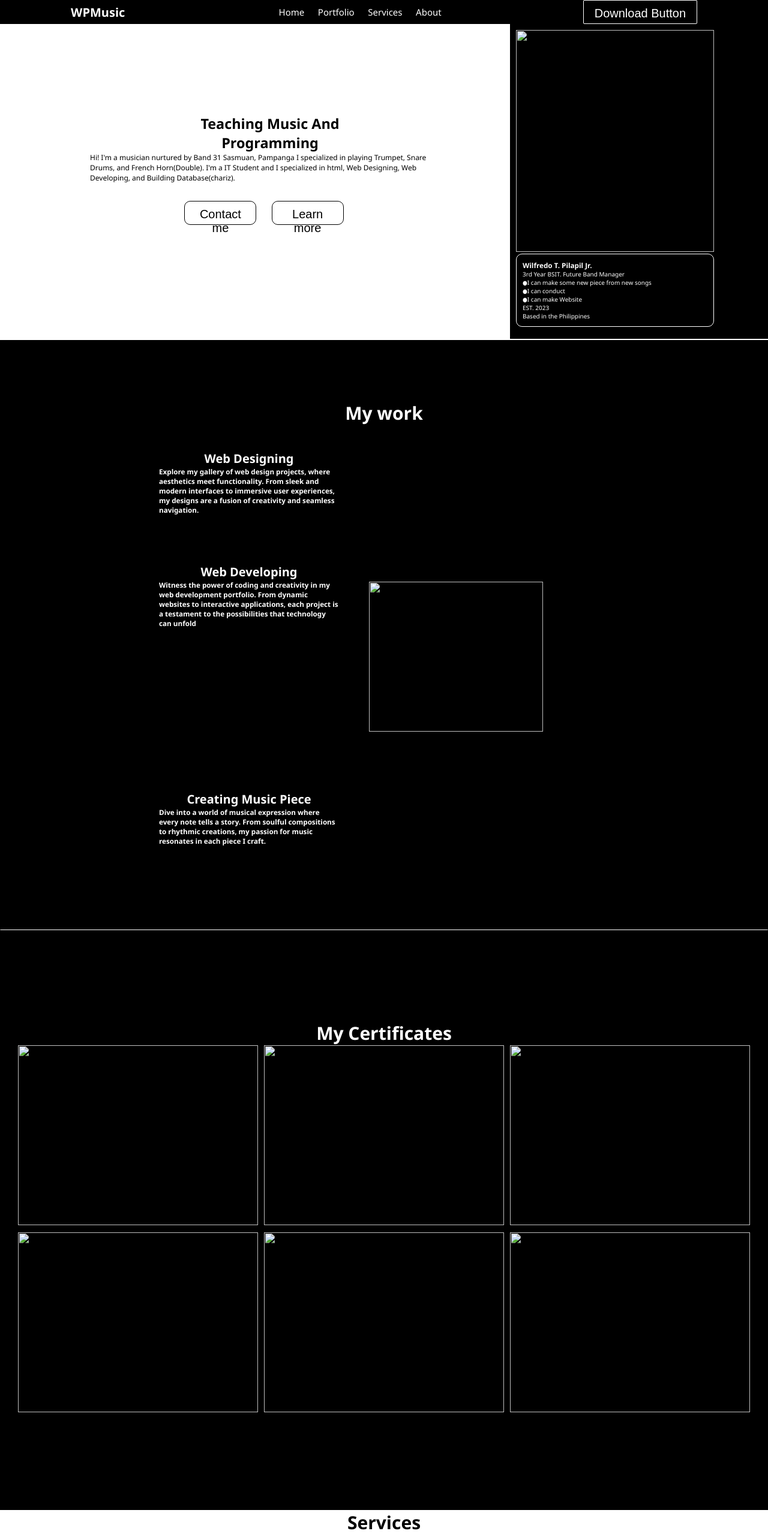
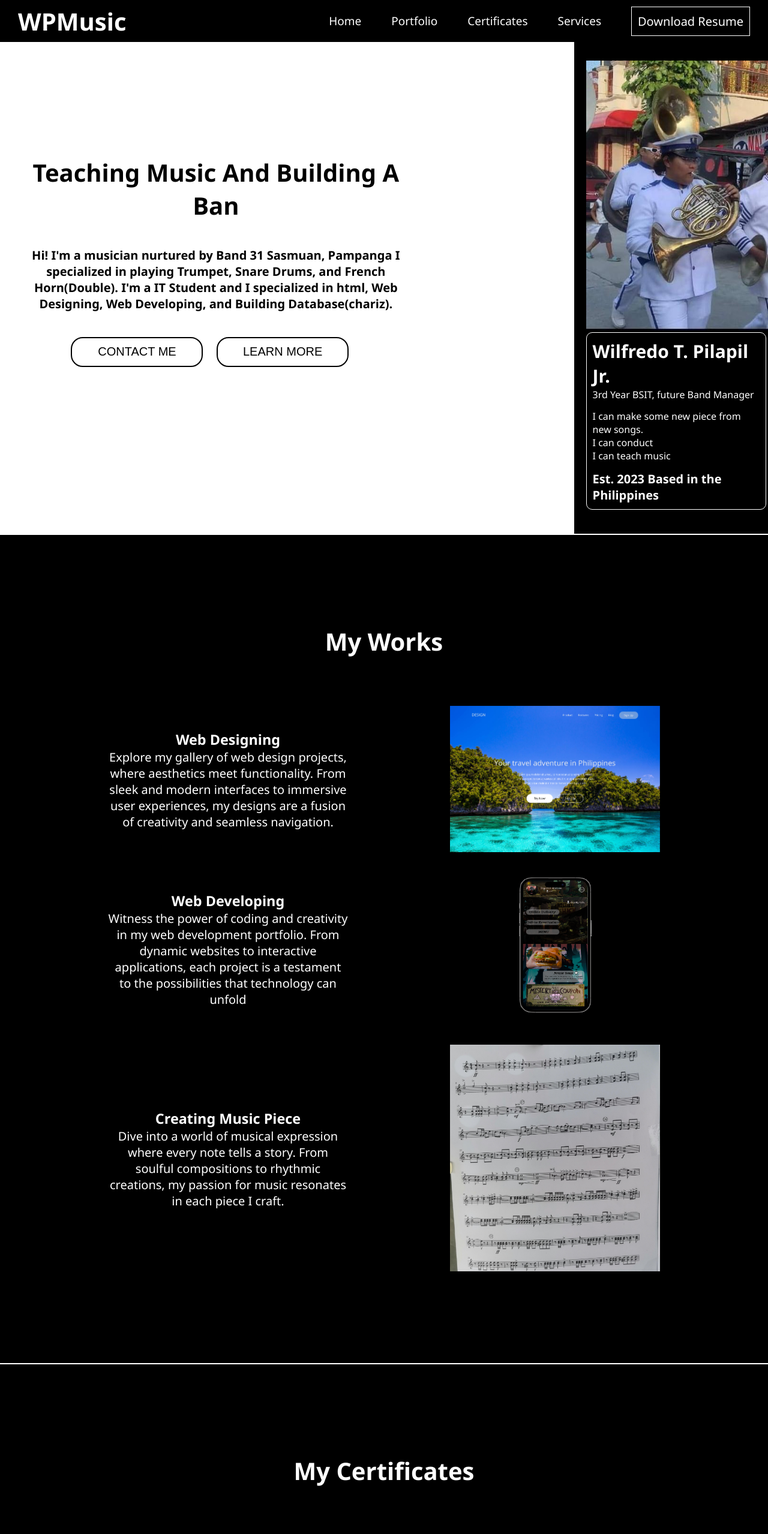
Before and after one commit to SaintLotuss/my-portfolio, a plain HTML site: page index.html in a window 1280 px wide. Shown: the top 2558 px of the page at 60% size. Drawn offline with Linux system fonts and the light colour scheme.

Commit message:
index.html

```diff
--- a/index.html
+++ b/index.html
@@ -4,301 +4,196 @@
     <meta charset="UTF-8">
     <meta name="viewport" content="width=device-width, initial-scale=1.0">
 
-    <link rel="stylesheet" href="./style.css">
-    <title>Document</title>
-</head>
+    <link rel="stylesheet" href="style.css">
 
 
 
-
-<style>
-
-    body {
-        margin: 0;
-        width: 100%;
-        height: 100%;
-        display: absolute;
-    }
-    nav {
-        display: flex;
-        align-items: center;
-        background-color: black;
-        justify-content: space-around;
-    }
-
-    li {
-        display: inline-block;
-        margin-left: 2rem;
-        color: white;
-        font-size: 2rem;
-    }
-
-    .btn {
-        height: 40px;
-        width: 190px;
-        background-color: black;
-        border: solid 1px white;
-        color: white;
-        border-radius: 2px;
-    }
-
-    #home {
-        height: 100%;
-        padding: 15rem 1rem;
-        display: grid;
-        justify-content: 2fr 1fr;
-        padding: 0 0 0 15rem;
-    }
-
-    .btn2 {
-        width: 120px;
-        height: 40px;
-        background-color: white;
-        border: solid 1px black;
-        border-radius: 10px;
-        color: black;
-    }
-
-    body {
-        margin: 0;
-    }
-
-    nav {
-        display: flex;
-        justify-content: space-around;
-        align-items: center;
-    }
-
-    li {
-        display: inline-block;
-        margin-left: 2rem;
-        font-size: 1.5rem;
-    }
-
-    #Home {
-        height: 100%;
-        padding: 10rem 0 15rem 0;
-        background-color: rgb(250, 250, 250);
-        color: white;
-    }
-    #About {
-    height: 100%;
-    padding: 10rem 1rem;
-    background-color:black;
-    color: white;;
-    border: solid 1px black;
-    display: flex;
-    align-items: center;
-    justify-content: center;
-}
-    #certificates {
-    height: 100%;
-    padding: 15rem 1rem;
-    background-color:black;
-    border: solid 1px black;
-    display: grid;
-    align-items: center;
-    justify-content: center;
-    text-align: center;
-    font-size: 4rem;
-    color: white;
-    margin: 0;
-}
-
-.int {
-    max-width: 160rem;
-    margin: 0 auto;
-}
-
-
-
-
-</style>
-
-
+    <title>Document</title>
+</head>
 <body>
-
-<section class="int">
-            <header>
-        <nav>
-            <h1 style="color: white; font-size: 2rem;">WPMusic</h1>
-            <ul>
-                <li>Home</li>
-                <li>Portfolio</li>
-                <li>Services</li>
-                <li>About</li>
+    <section class="all">
+        <header class="header">
+            <nav class="navbar">
+                <h1 style="color: black; font-size: 4rem; font-weight: 700; color: white;">WPMusic</h1>
+                <ul class="nav-menu">
+                    <li class="nav-item">
+                        <a href="#home" class="nav-link">Home</a>
+                    </li>
+                    <li class="nav-item">
+                        <a href="#portfolio" class="nav-link">Portfolio</a>
+                    </li>
+                    <li class="nav-item">
+                        <a href="#certificates" class="nav-link">Certificates</a>
+                    </li>
+                    <li class="nav-item">
+                        <a href="#services" class="nav-link">Services</a>
+                    </li>
+                    <li class="nav-item">
+                        <a class="btn" href="" role="button">Download Resume</a>
+                    </li>
                 </ul>
-            <button class="btn">
-                Download Button
-            </button>
+                <div class="hamburger">
+                    <span class="bar"></span>
+                    <span class="bar"></span>
+                    <span class="bar"></span>
+                </div>
            </nav>
         </header>
 
+
+        <!-- home -->
+
         <section id="home">
-        <div style="display: grid; grid-template-columns: 2fr 1fr; justify-content: center;">
-            <div style="width: 600px; font-size: 2rem;">
-                <h1 style="text-align: center; margin-top: 15rem;">Teaching Music And <br>Programming</h1>
 
-                <p style="font-size: 1.2rem !important;">Hi! I'm a musician nurtured by Band 31 Sasmuan, Pampanga
+            <div class="main-cont">
+                <div class="half-home">
+                    <div class="kkkkk">
+                        <h1 style="color: black; " class="teaching">
+                            Teaching Music And Building A Ban
+                        </h1>
+                        <br><br><br>
+                        <h4 style="font-size: 20px;">
+                            Hi! I'm a musician nurtured by Band 31 Sasmuan, Pampanga
                             I specialized in playing Trumpet, Snare Drums, and
                             French Horn(Double).  I'm a IT Student and I specialized in html, Web Designing, Web Developing, and
                             Building Database(chariz).
-                </p>
-                <div style="text-align: center; margin-top: 3rem;">
-                    <button class="btn2">
-                        Contact me
+                        </h4>
+                        <br><br><br>
+                        <div>
+                            <button  class="btn2">
+                                CONTACT ME
                             </button>
+
                             <button  class="btn2">
-                        Learn more
+                                LEARN MORE
                             </button>
                         </div>
                     </div>
-            <div style="background-color: black; color: white; padding: 1rem 9rem 2rem 1rem; height: 100%s;">
-                <div>
-                    <img src="MicrosoftTeams-image.png" alt="" width="330" height="370">
-                </div>
-                <div style="border: solid 1px white; border-radius: 10px; padding: 1rem;">
-                    <h1>Wilfredo T. Pilapil Jr.</h1>
-                    <p>3rd Year BSIT. Future Band Manager</p>
-                     ●I can make some new piece from new songs<br>
-                     ●I can conduct<br>
-                     ●I can make Website<br>
-                    <p>
-                        EST. 2023 <br>
-                        Based in the Philippines
-                    </p>
-                </div>
-            </div>
-        </div>
-    </section>
-
-  <section id="About" style="height: 100%; display: grid; align-items: center; justify-content: center; border-bottom: solid 1px white;">
-    <h1 style="text-align: center; font-size: 3rem;" >My work</h1>
-    <div style="display: grid;">
-        <br>
-        <br>
-        <br>
-        <div style="display: grid; gap: 5rem; grid-template-columns: 300px 400px; margin-bottom: 4rem;">
-            <div>
-                <h1 style="text-align: center; font-size: 2rem;">Web Designing</h1>
-                <h3>Explore my gallery of web design projects, where aesthetics meet functionality.
-                    From sleek and modern interfaces to immersive user experiences,
-                    my designs are a fusion of creativity and seamless navigation.</h3>
-            </div>
-            <div>
-                <img style="object-fit: cover; height: 200px; margin-top: 30px;" src="123.png" alt="">
-            </div>
-        </div>
-        <br>
-        <br>
-        <br>
-        <div style="display: grid; gap: 5rem; grid-template-columns: 300px 400px; margin-bottom: 4rem;">
-            <div>
-                <h1 style="text-align: center; font-size: 2rem;">Web Developing</h1>
-                <h3>Witness the power of coding and creativity in my web development portfolio.
-                    From dynamic websites to interactive applications, each project is a testament
-                    to the possibilities that technology can unfold</h3>
                 </div>
 
-            <div>
-                <img style="object-fit: cover; height: 250px; width: 290px; margin-top: 30px;" src="Untitled.png" alt="">
-            </div>
-        </div>
+                <div class="other-half">
+                    <img class="me" src="./images/MicrosoftTeams-image.png" alt="">
+                    <div style="color: white;" class="name-cont">
+                        <h1 style="font-size: 3rem;">
+                            Wilfredo T. Pilapil Jr.
+                        </h1>
+                        <p style="font-size: 16px;">
+                            3rd Year BSIT, future Band Manager
+                        </p>
                         <br>
+                        <li style="font-size: 16px;">I can make some new piece from new songs.</li>
+                        <li style="font-size: 16px;">I can conduct</li>
+                        <li style="font-size: 16px;">I can teach music</li>
                         <br>
-        <br>
-        <br>
-    </div>
-    <div style="display: grid; gap: 5rem; grid-template-columns: 300px 400px; margin-bottom: 4rem;">
-      <div>
-          <h1 style="text-align: center; font-size: 2rem;">Creating Music Piece</h1>
-          <h3>Dive into a world of musical expression where every note tells a story.
-            From soulful compositions to rhythmic creations, my passion for music resonates in each piece I craft.</h3>
-      </div>
-
-      <div>
-          <img style="object-fit: cover; height: 300px;" src="MicrosoftTeams-image (2).png" alt="">
-      </div>
-</section>
-
-<section id="certificates">
-    <h1 style="font-size: 3rem;">My Certificates</h1>
-    <div style="display: flex; align-items: center;
-        justify-content: center; gap: 1rem;">
-        <div class="card1">
-            <img height="300px" src="adaq.png" alt="" width="400px" heigth="100px" >
-            <div>
-              <img height="300px" src="data.png" alt="" width="400px" heigth="100px">
-          </div>
-        </div>
-
-        <div>
-            <img height="300px" src="ddc.png" alt="" width="400px" heigth="100px">
-            <div>
-              <img height="300px" src="ddd.png" alt="" width="400px" heigth="100px">
-
-          </div>
-        </div>
-
-        <div>
-            <img height="300px" src="share.png" alt="" width="400px" heigth="100px">
-            <div>
-              <img height="300px" src="gg.png" alt="" width="400px" heigth="100px">
-          </div>
-        </div>
-    </div>
-</section>
-
-<section id="Services" style="border-bottom: solid 1px white;">
-    <h1 style="text-align: center; font-size: 3rem;">Services</h1>
-    <div style="display: flex; justify-content: space-evenly; gap: 2rem; align-items: center;">
-        <div style="display: flex; text-align: center; padding: 1rem; border-radius: 10px; border: solid 1px white;  flex-direction: column; row-gap: 20px;">
-            <div>
-                <img style="height: 60px;" src="app-development.png" alt="">
-            </div>
-            <div>
-                <p>Building robust and secure e-commerce platforms that elevate your online business.
-                   I integrate user-friendly interfaces with powerful functionality
-                   to enhance your customers' online shopping experience.
-                </p>
-            </div>
-        </div>
-        <div style="display: flex; text-align: center; padding: 1rem; border-radius: 10px; border: solid 1px white; flex-direction: column; row-gap: 20px;">
-            <div>
-                <img style="height: 60px;" src="saxophonist.png" alt="">
-            </div>
-            <div>
-                <p>Offering personalized music lessons tailored to your individual goals and interests.
-                   Whether you're a beginner or looking to refine your skills,
-                   I provide a supportive and enriching learning environment.
-                </p>
-            </div>
-        </div>
-        <div style="display: flex; text-align: center; padding: 1rem; border-radius: 10px; border: solid 1px white; flex-direction: column; row-gap: 20px;">
-            <div>
-                <img style="height: 60px;" src="web-design.png" alt="">
-            </div>
-            <div>
-                <p>Enhancing your online identity with multimedia elements. From striking visuals to engaging videos,
-                   I incorporate multimedia to make your website an immersive and captivating experience.
-                </p>
+                        <h3 style="font-size: 2rem;">Est. 2023
+                            Based in the Philippines </h3>
                     </div>
                 </div>
             </div>
         </section>
 
 
+        <section id="portfolio">
+            <h1 style="color: white; font-size: 4rem; margin-bottom: 8rem; text-align: center;">My Works</h1>
+            <div class="lol">
+                <div class="ole">
+                    <div style="text-align: center; color: white; font-size: 2rem; max-width: 400px;">
+                        <h1>Web Designing</h1>
+                        <p>
+                            Explore my gallery of web design projects, where aesthetics meet functionality.
+                            From sleek and modern interfaces to immersive user experiences,
+                            my designs are a fusion of creativity and seamless navigation.
+                        </p>
+                    </div>
+                    <div>
+                        <img class="proj" src="./images/proj1.png" alt="">
+                    </div>
+                </div>
+
+                <div class="ole">
+                    <div style="text-align: center; color: white; font-size: 2rem; max-width: 400px;">
+                        <h1>Web Developing</h1>
+                        <p>
+                            Witness the power of coding and creativity in my web development portfolio.
+                            From dynamic websites to interactive applications, each project is a testament
+                            to the possibilities that technology can unfold
+                        </p>
+                    </div>
+                    <div>
+                        <img class="proj" src="./images/proj2.png" alt="">
+                    </div>
+                </div>
+
+                <div class="ole">
+                    <div style="text-align: center; color: white; font-size: 2rem; max-width: 400px;">
+                        <h1>Creating Music Piece</h1>
+                        <p>
+                            Dive into a world of musical expression where every note tells a story.
+                            From soulful compositions to rhythmic creations, my passion for music resonates in each piece I craft.
+                        </p>
+                    </div>
+                    <div>
+                        <img class="proj" src="./images/proj3.png" alt="">
+                    </div>
+                </div>
+            </div>
+        </section>
+
+
+        <section id="certificates">
+            <h1 style="font-size: 4rem; margin-bottom: 8rem; text-align: center; color: white;">
+                My Certificates
+            </h1>
+            <div class="shanks">
+                <div class="yassof">
+                    <img class="cert-image" src="./images/cert1.png" alt="">
+                    <img class="cert-image" src="./images/cert2.png" alt="">
+                    <img class="cert-image" src="./images/cert3.png" alt="">
+                </div>
+
+                <div class="yassof">
+                    <img class="cert-image" src="./images/cert4.png" alt="">
+                    <img class="cert-image" src="./images/cert5.png" alt="">
+                    <img class="cert-image" src="./images/cert6.png" alt="">
+                </div>
+            </div>
+        </section>
+
+        <section id="services">
+            <h1 style="font-size: 4rem; margin-bottom: 8rem; text-align: center; color: white;">
+                Services
+            </h1>
+            <div class="haha-cont">
+                <div class="haha">
+                    Building robust and secure e-commerce platforms that elevate your online business.
+                    I integrate user-friendly interfaces with powerful functionality
+                    to enhance your customers' online shopping experience.
+                </div>
+                <div class="haha">
+                    Offering personalized music lessons tailored to your individual goals and interests.
+                    Whether you're a beginner or looking to refine your skills,
+                    I provide a supportive and enriching learning environment.
+                </div>
+                <div  class="haha">
+                    Enhancing your online identity with multimedia elements. From striking visuals to engaging videos,
+                    I incorporate multimedia to make your website an immersive and captivating experience.
+                </div>
+            </div>
+        </section>
+
 
         <section id="about">
-    <h1 style="text-align: center; font-size: 3rem; color: white;">About Me</h1>
-    <div style="display: grid; grid-template-columns: 1fr 1fr; justify-content: center; align-items: center;">
-        <div style="display: grid; row-gap: 20px; background-color: black; margin-left: 10rem;">
-            <img style="height: 300px;" src="./team-image.png" alt="">
-            <img style="height: 300px; width: 400px;" src="./kkkkkk.png" alt="">
+            <h1 style="font-size: 4rem; margin-bottom: 8rem; text-align: center; color: white;">
+                About Me
+            </h1>
+            <div class="august">
+                <div class="num">
+                    <img class="jun" src="./images/team-image.png" alt="">
+                    <img class="jun" src="./images/kkkkkk.png" alt="">
                 </div>
 
-        <div style="background-color: black; height: 610px; padding: 1rem; border: solid 1px white; border-radius: 10px; margin-right: 10rem;">
-            <p style="color: white; text-align: center;">
+                <div class="info">
+                    <p style="font-size: 3rem; color: white; ">
                         Hello, I'm Wilfredo T. Pilapil Jr.,
                         a 21-year-old Bachelor of Science in Information Technology student with a unique twist—
                         I'm also an aspiring band manager. As I navigate the world of bits and codes,
@@ -331,32 +226,63 @@
                     </p>
                 </div>
             </div>
+
         </section>
 
 
+        <section id="footer">
+            <footer style="text-align: center; color: white;">
+                <div>
+                    <h1 style="font-size: 24px;">Get in touch</h1>
+                    <br>
+                    <h4 style="font-size: 18px;">If you want to learn more about Programming and Music</h4>
+                    <p style="font-size: 18px;">Love creating Designs, Developing Web Applications, and Making Music Piece</p>
+                    <br>
+                    <a style="font-size: 18px;" href="" role="button">Contact Me</a>
+                    <br><br><br>
+                    <img src="./images/facebook.png" alt="" class="icons">
+                    <img src="./images/instagram.png" alt="" class="icons">
+                    <img src="./images/twitter.png" alt="" class="icons">
+                </div>
+                <br><br><br>
+                <div>
+                    <p>Copyright © 2023 Wilfredo Pilapil. All rights reserved</p>
+                </div>
+            </footer>
+        </section>
 
-<section id="footer">
-        <div style="color: white;">
-            <h2>Get in touch</h2>
-            <h4>If you want to learn more about Programming and Music</h4>
-            <p>Love creating Designs, Developing Web Applications, and Making Music Piece</p>
-            <a href="https://www.facebook.com/nior.tungcab" class="button">Contact Me</a>
-
-        </div>
-        <br>
-        <di>
-           <a href="https://github.com/SaintLotuss" target="_blank" role="button"><img style="height: 40px;" src="./github.png" alt=""></a>
-           <a href="https://www.facebook.com/nior.tungcab" target="_blank" role="button"><img style="height: 40px;" src="./facebook.png" alt=""></a>
-           <a href="https://www.instagram.com/definitelynotnior/" target="_blank" role="button"><img style="height: 40px;" src="./instagram.png" alt=""></a>
-           <a href="https://twitter.com/CircleIV_Greed" target="_blank" role="button"><img style="height: 40px;" src="./twitter.png" alt=""></a>
-        </di>
-
-        <div>
-            <p style="color: white;">Copyright © 2023 Wilfredo Pilapil. All rights reserved</p>
-        </div>
-</section>
 
     </section>
 
+
 </body>
+
+
+
+
+
+
+
+
+
+
+<script>
+    const hamburger = document.querySelector(".hamburger");
+    const navMenu = document.querySelector(".nav-menu");
+
+    hamburger.addEventListener("click", mobileMenu);
+
+    function mobileMenu() {
+        hamburger.classList.toggle("active");
+        navMenu.classList.toggle("active");
+    }
+    const navLink = document.querySelectorAll(".nav-link");
+
+    navLink.forEach(n => n.addEventListener("click", closeMenu));
+
+    function closeMenu() {
+        hamburger.classList.remove("active");
+        navMenu.classList.remove("active");
+    }
+</script>
 </html>
```
Lines whose indentation alone changed are shown as unchanged.
